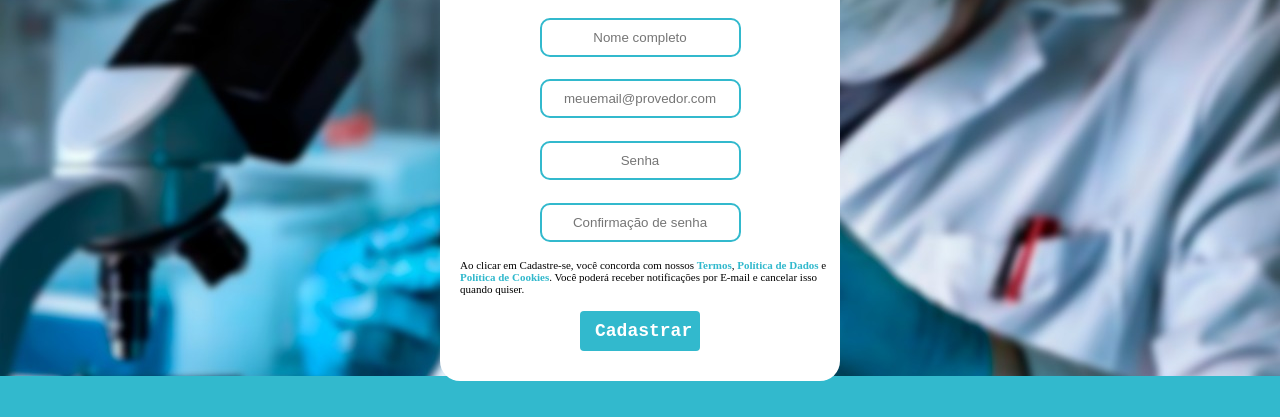
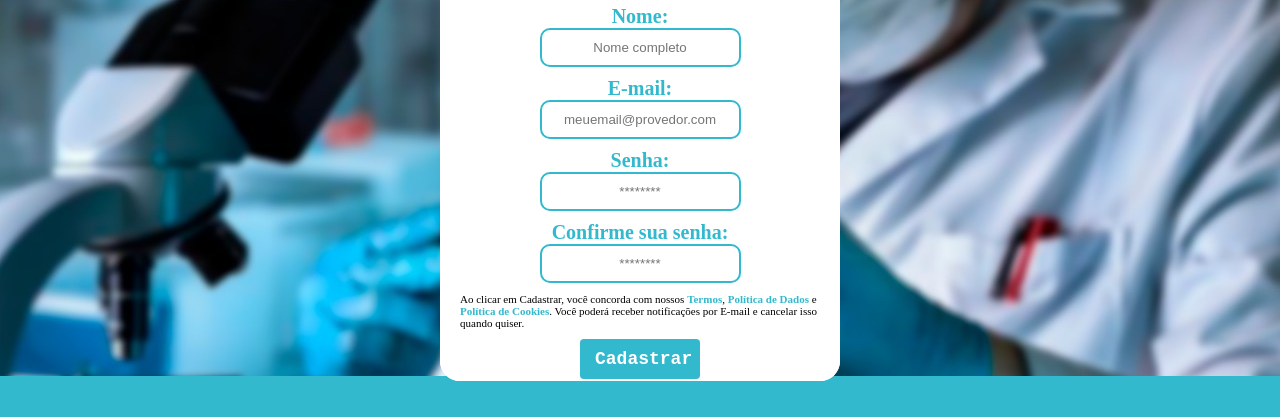
Before and after one commit to henrique-medeiros/SPRINT-2, a website: page public/cadastro.html in a window 1280 px wide. Shown: the part 259-676 px from the top of the page. Drawn offline with Linux system fonts and the light colour scheme.

Commit message:
alterando nomenclatura de inputs de cadastro e login

```diff
--- a/public/cadastro.html
+++ b/public/cadastro.html
@@ -68,19 +68,19 @@
                      -->
                      <h2>Cadastre-se</h2>
 
-                    <span class="tipo_campo"></span>
+                    <span class="tipo_campo">Nome:</span>
                     <input id="nome_input" type="text" placeholder="Nome completo">
 
-                    <span class="tipo_campo"></span>
+                    <span class="tipo_campo">E-mail:</span>
                     <input id="email_input" type="text" placeholder="meuemail@provedor.com">
 
-                    <span class="tipo_campo"></span>
-                    <input id="senha_input" type="password" placeholder="Senha">
+                    <span class="tipo_campo">Senha:</span>
+                    <input id="senha_input" type="password" placeholder="********">
 
-                    <span class="tipo_campo"></span>
-                    <input id="confirmacao_senha_input" type="password" placeholder="Confirmação de senha">
+                    <span class="tipo_campo">Confirme sua senha:</span>
+                    <input id="confirmacao_senha_input" type="password" placeholder="********">
 
-                    <span class="letrinhas">Ao clicar em Cadastre-se, você concorda com nossos <b style="color: #32b9cd;">Termos</b>, <b style="color: #32b9cd;">Política de Dados</b> e <b style="color: #32b9cd;">Política de Cookies</b>. Você poderá receber notificações por E-mail e cancelar isso quando quiser.</span>
+                    <span class="letrinhas">Ao clicar em Cadastrar, você concorda com nossos <b style="color: #32b9cd;">Termos</b>, <b style="color: #32b9cd;">Política de Dados</b> e <b style="color: #32b9cd;">Política de Cookies</b>. Você poderá receber notificações por E-mail e cancelar isso quando quiser.</span>
 
 
                     <button class="btn" onclick="cadastrar()">Cadastrar</button>
--- a/public/css/style.css
+++ b/public/css/style.css
@@ -216,7 +216,7 @@ body #espacamento {
 
 .card  h2 {
   color: #32b9cd;
-
+  margin-top: 0px;
 }
 
 .formularioLog {
```
Also changed, not shown: public/login.html (+2 -2 lines).
